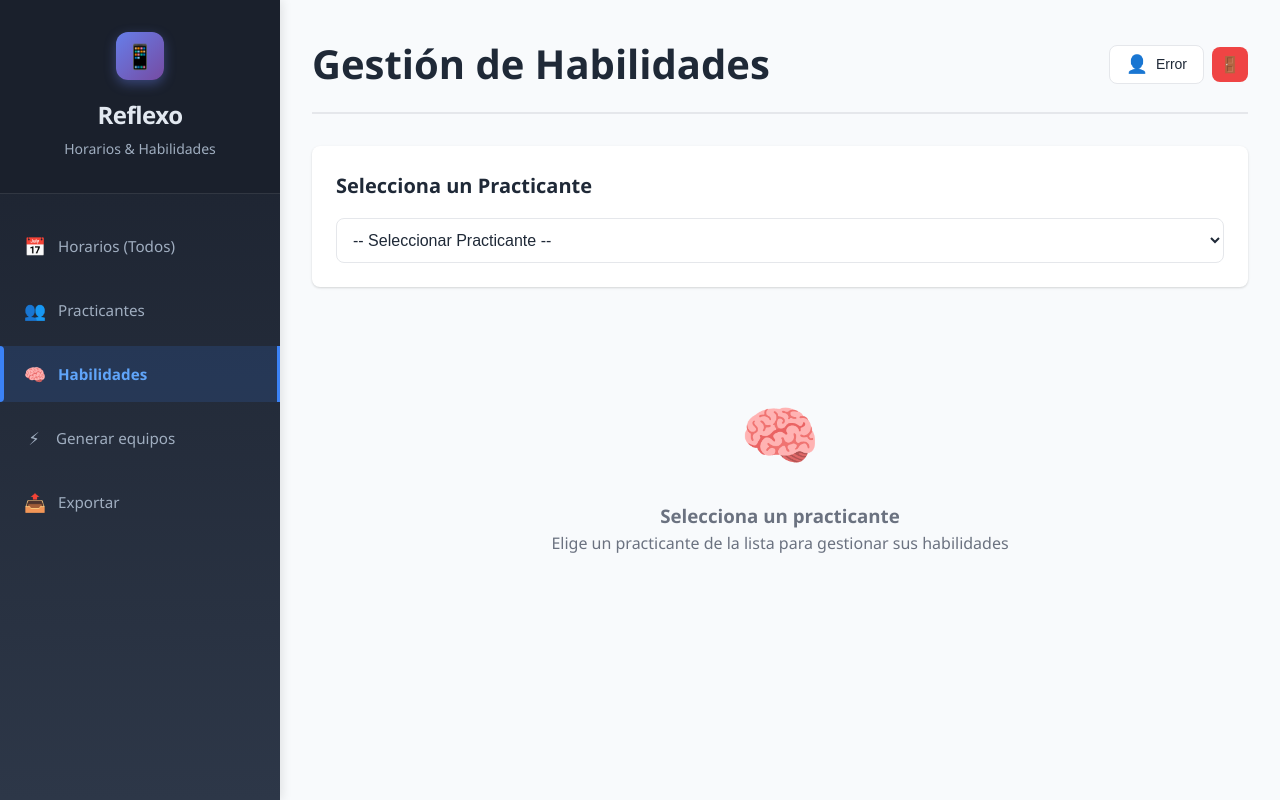
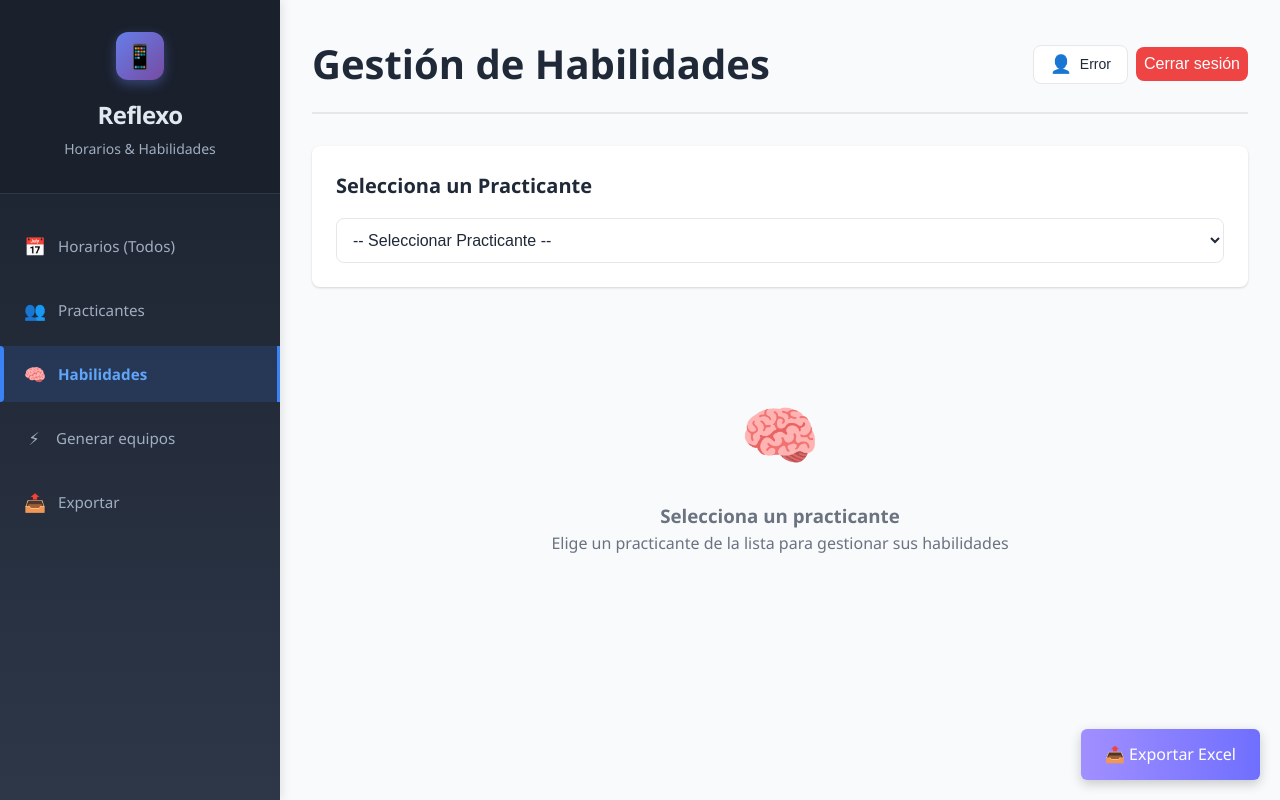
Before and after one commit to fernando-jp14/gestion_horarios_practicantes, a Django app: page /api/habilidades_template/ in a window 1280 px wide. Run offline with Django 5.2, Linux system fonts and the light colour scheme.

Commit message:
cambios solicitados realizados

```diff
--- a/Habilidades/static/habilidades.css
+++ b/Habilidades/static/habilidades.css
@@ -348,6 +348,26 @@ body {
     opacity: 0.6;
     cursor: not-allowed;
 }
+.btn-float {
+  position: fixed;
+  bottom: 20px;   /* margen desde abajo */
+  right: 20px;    /* margen desde la derecha */
+  background: linear-gradient(90deg, #a18fff 0%, #6f6fff 100%);
+  color: white;
+  padding: 0.8rem 1.5rem;
+  border-radius: 6px;
+  font-weight: 500;
+  text-decoration: none;
+  box-shadow: 0 4px 12px rgba(0, 0, 0, 0.2);
+  transition: all 0.2s;
+  z-index: 1000; /* siempre visible por encima */
+}
+
+.btn-float:hover {
+  opacity: 0.9;
+  transform: translateY(-3px);
+}
+
 
 /* Notificaciones */
 .notifications {
--- a/Habilidades/templates/habilidades.html
+++ b/Habilidades/templates/habilidades.html
@@ -33,6 +33,8 @@
     <div class="container">
       <header class="header">
         <h1>Gestión de Habilidades</h1>
+
+
         <div class="header-actions">
           <!-- Panel de usuario -->
           <div class="user-panel">
@@ -41,7 +43,7 @@
               <span class="user-name" id="userName">Cargando...</span>
             </button>
             <button class="logout-btn" id="logoutBtn" title="Cerrar sesión">
-              <span>🚪</span>
+              <span>Cerrar sesión</span>
             </button>
 
             <!-- Mini panel de usuario -->
@@ -103,6 +105,11 @@
         <h3>Selecciona un practicante</h3>
         <p>Elige un practicante de la lista para gestionar sus habilidades</p>
       </div>
+       <!-- Botón nuevo -->
+         <!-- Botón flotante -->
+       <a href="/api/niveles-habilidad/exportar-excel/" class="btn-float">
+         📤 Exportar Excel
+       </a>
 
       <!-- Loading -->
       <div id="loading" class="loading" style="display: none;">
```
Also changed, not shown: Horarios/static/horarios.css (+21 -0 lines), Horarios/templates/horarios.html (+7 -3 lines).
